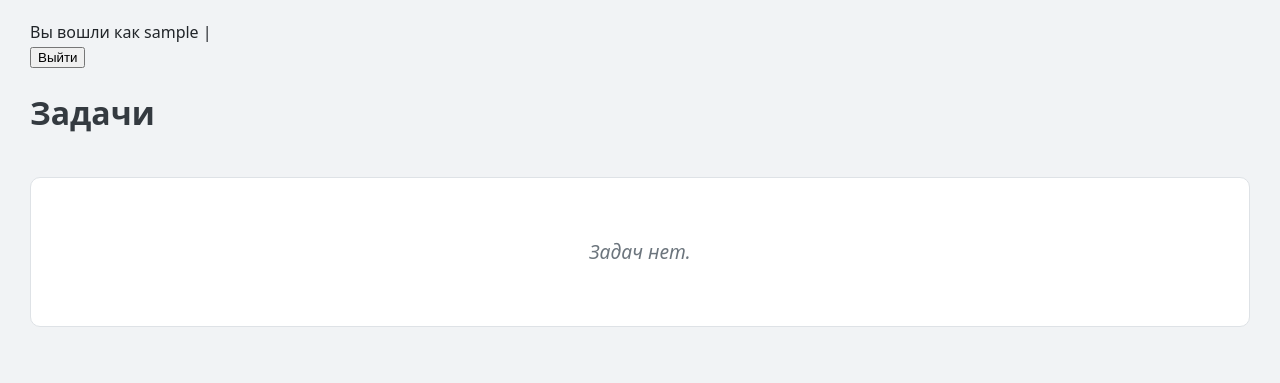
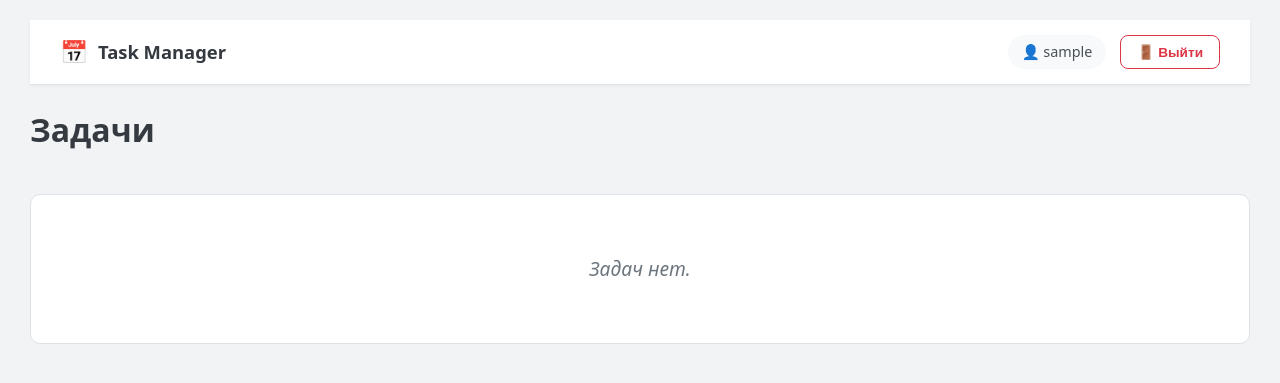
Before and after one commit to hotabmax/TaskManagerPy, a Django app: page / in a window 1280 px wide. Shown: the top 383 px of the page. Run offline with Django 5.2, Linux system fonts and the light colour scheme; the visitor is signed in with stand-in values (Sample User, id 1); data that the repository does not hold is empty.

Commit message:
Добавить верхнюю панель с кнопками выхода и создания задачи

```diff
--- a/core/static/css/base.css
+++ b/core/static/css/base.css
@@ -147,3 +147,103 @@ h1 {
 
 /* Скрываем старые стили, если они остались */
 .flash { display: none; }
+
+/* ============================================
+   ВЕРХНЯЯ ПАНЕЛЬ (HEADER)
+   ============================================ */
+.site-header {
+    display: flex;
+    justify-content: space-between;
+    align-items: center;
+    padding: 0 30px;
+    height: 64px;
+    background: #ffffff;
+    border-bottom: 1px solid var(--border-color);
+    box-shadow: 0 1px 4px rgba(0, 0, 0, 0.04);
+    position: sticky;
+    top: 0;
+    z-index: 100;
+}
+
+.header-left {
+    display: flex;
+    align-items: center;
+    gap: 10px;
+}
+
+.header-logo {
+    font-size: 1.4em;
+}
+
+.header-title {
+    font-size: 1.15em;
+    font-weight: 700;
+    color: #343a40;
+}
+
+.header-right {
+    display: flex;
+    align-items: center;
+    gap: 14px;
+}
+
+.header-user {
+    font-size: 0.9em;
+    color: #495057;
+    padding: 6px 14px;
+    background: var(--light-bg);
+    border-radius: 20px;
+}
+
+.btn-header-create {
+    padding: 8px 18px;
+    background: var(--primary-color);
+    color: #ffffff;
+    border: none;
+    border-radius: 8px;
+    font-size: 0.85em;
+    font-weight: 600;
+    text-decoration: none;
+    cursor: pointer;
+    transition: background 0.2s ease, transform 0.15s ease;
+}
+
+.btn-header-create:hover {
+    background: var(--primary-dark, #0b5ed7);
+    transform: translateY(-1px);
+}
+
+.btn-header-logout {
+    padding: 8px 16px;
+    background: transparent;
+    color: var(--danger-color);
+    border: 1.5px solid var(--danger-color);
+    border-radius: 8px;
+    font-size: 0.85em;
+    font-weight: 600;
+    cursor: pointer;
+    transition: all 0.2s ease;
+}
+
+.btn-header-logout:hover {
+    background: var(--danger-color);
+    color: #ffffff;
+}
+
+.btn-header-login {
+    padding: 8px 20px;
+    background: var(--primary-color);
+    color: #ffffff;
+    border: none;
+    border-radius: 8px;
+    font-size: 0.85em;
+    font-weight: 600;
+    text-decoration: none;
+    cursor: pointer;
+    transition: background 0.2s ease, transform 0.15s ease;
+}
+
+.btn-header-login:hover {
+    background: var(--primary-dark, #0b5ed7);
+    transform: translateY(-1px);
+}
--- a/core/templates/base.html
+++ b/core/templates/base.html
@@ -1,4 +1,5 @@
 {% load static %}
+{% load roles %}
 <!DOCTYPE html>
 <html lang="ru">
 <head>
@@ -8,14 +9,26 @@
     {% block extra_css %}{% endblock %}
 </head>
 <body>
-    <nav class="nav">
-        {% if user.is_authenticated %}
-            Вы вошли как {{ user.username }} |
-            <form method="post" action="{% url 'logout' %} ">
-                {% csrf_token %}
-            <button type="submit">Выйти</button> </form>
-        {% endif %}
-    </nav>
+    <header class="site-header">
+        <div class="header-left">
+            <span class="header-logo">&#128197;</span>
+            <span class="header-title">Task Manager</span>
+        </div>
+        <div class="header-right">
+            {% if user.is_authenticated %}
+                <span class="header-user">&#128100; {{ user.username }}</span>
+                {% if user|has_group:"Начальник" %}
+                    <a href="{% url 'task-create' %}" class="btn-header-create">&#10010; Создать задачу</a>
+                {% endif %}
+                <form method="post" action="{% url 'logout' %}">
+                    {% csrf_token %}
+                    <button type="submit" class="btn-header-logout">&#128682; Выйти</button>
+                </form>
+            {% else %}
+                <a href="{% url 'login' %}" class="btn-header-login">&#128274; Войти</a>
+            {% endif %}
+        </div>
+    </header>
 
     <!-- Блок сообщений (положите его сразу после <h1> или в начале блока content) -->
     {% if messages %}
--- a/core/templates/core/task_list.html
+++ b/core/templates/core/task_list.html
@@ -10,14 +10,6 @@
 
 {% block content %}
     <h1>Задачи</h1>
-
-    {% if user|has_group:"Начальник" %}
-        <p>
-            <a href="{% url 'task-create' %}" class="btn btn-primary">
-                Создать новую задачу
-            </a>
-        </p>
-    {% endif %}
 
     <!-- Контейнер Grid -->
     <div class="task-grid">
```
